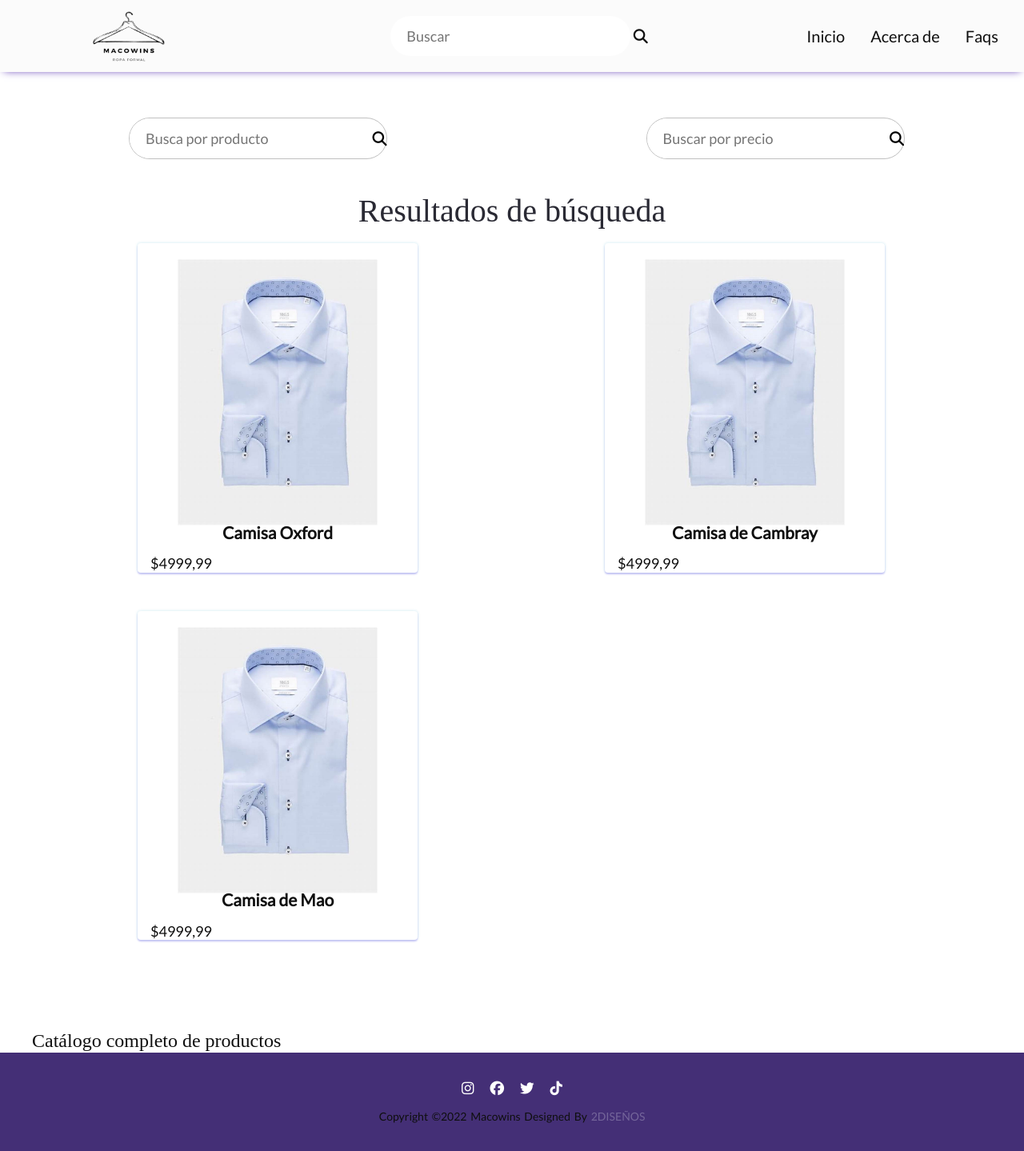
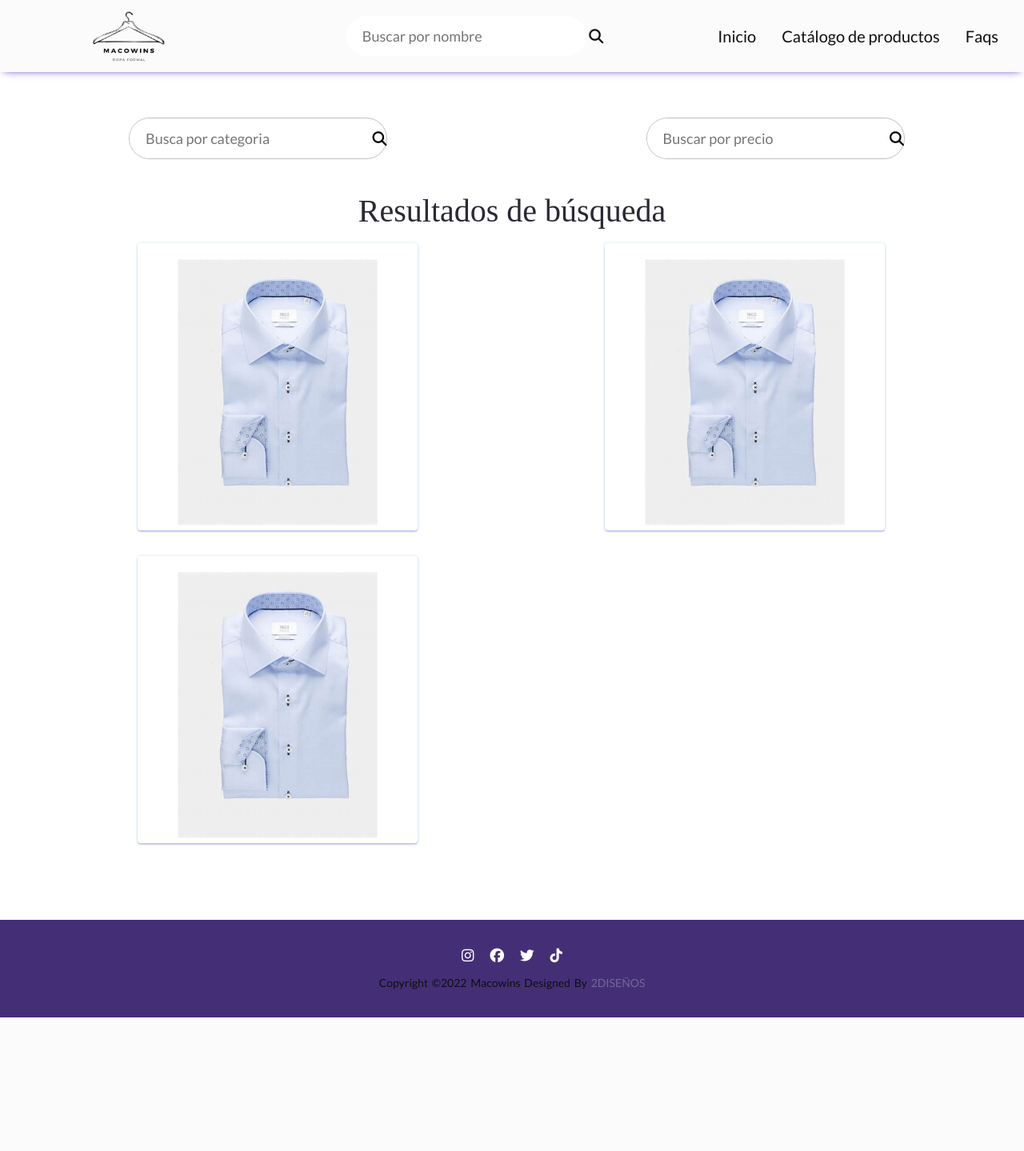
Before and after one commit to bellidopau/trabajos_despegar, a Flask app: page / in a window 1280 px wide. Shown: the whole page at 80% size. After the commit the page ends 1272 px from the top, so only its background shows below. Run offline with Flask 2, Linux system fonts and the light colour scheme; some libraries are stand-ins or nearby versions.

Commit message:
corrijiendo

```diff
--- a/app.py
+++ b/app.py
@@ -5,18 +5,21 @@ from tp3Objetos import *
 app = Flask(__name__)
 
 
+def cargar_sucursales():
+    lista = []
+    lis = cargar_todos(modulo='tp3Objetos').values()
+    for suc in lis:
+        for producto in suc.productos:
+            lista.append(producto)
+    return lista
+
 @app.get("/")
 def raiz():
     return render_template("home.html")
 
 @app.get("/lista_productos")
 def lista_de_productos():
-    lista = []
-    lis = cargar_todos(modulo='tp3Objetos').values()
-    for suc in lis:
-        for producto in suc.productos:
-            lista.append(producto)
-    return render_template("lista_productos.html", lista = lista)
+    return render_template("lista_productos.html", lista = cargar_sucursales())
 
 
 
@@ -29,7 +32,12 @@ def ventas():
     return render_template("lista_ventas.html")
 
 
-@app.route("/busqueda", methods=['GET'])
+@app.get("/detalles")
 def busqueda():
-    busqueda = request.args.get('busqueda')
-    return render_template("resultado.html")
+    return render_template("detalles.html", productos = busqueda_por_nombre(request.args.get("por_nombre", "remera blanca")), busqueda = request.args.get("por_nombre"))
+
+def busqueda_por_nombre(input):
+    return [producto for producto in cargar_sucursales() if PorNombre(input).corresponde_al_producto(producto)]
+
+def saludo():
+    return render_template("detalles.html", nombre = busqueda_por_nombre())
--- a/static/styles.css
+++ b/static/styles.css
@@ -95,13 +95,9 @@ footer{
     margin: 0 100px;
     height: 80px;
     width: 90px;
-    /*hover logo*/
     transition: all 0.3s;
+}
 
-    /*max-width: 136px;
-    padding: 21px;
-    align-items: center;*/
-}
 
 /* detalles: se agranda al apoyar sobre logo*/
 
@@ -122,16 +118,6 @@ header .logo-cabecera img:hover{
     left: 0;
     box-shadow: 0 3px 10px -5px #4d25ac;
 }
-
-
-
-    /*
-    width: 100%;
-    position: inherit;
-    top: 0;
-    left: 0;
-    box-shadow: 0 3px 10px -5px #5f5f5f*/
-
 
 
 
@@ -227,12 +213,6 @@ ul.redes-contacto li a:hover{
     filter: none;
 }
 
-/* estilos buscador
-.buscador{
-    display: flex;
-    justify-content: center;
-    align-items: center;
-}*/
 
 input{
     width: 300px;
@@ -336,6 +316,7 @@ input{
 
 .card .pestaña_detalle{
     text-align: center;
+    line-height: 4px;
 }
 
 .precio{
@@ -395,27 +376,6 @@ i .fa fa-search icono{
     font-size: 24px;
 }
 
-/*.container{
-    width: 85%;
-    max-width: 850px;
-    margin: 20px;
-}
-
-.pie-pagina{
-    font-style: italic;
-    color: #fff;
-    line-height: 0px;
-
-}
-
-.ver-prod{
-    text-align: right;
-    margin: 20px 30px;
-    font-style: normal;
-    display: flex;
-    justify-content: end;
-}
-
 section.juntos{
     flex-direction: row;
 }*/
@@ -434,6 +394,10 @@ table  {
    border-collapse: collapse;
    width: 100%;
    text-align: center;
+   margin: 100px;
+   margin-top: 10px;
+   margin-bottom: 132px;
+   margin-left: 0px;
 }
 thead{
     background-color: #bcb6d0;
@@ -591,3 +555,14 @@ tbody tr:hover {
     align-items: center;
     padding: 40px;
 }
+
+.arriba{
+    font-size: 45px;
+    height: 135px;
+}
+
+.fecha_filtro{
+    margin: 10px;
+    margin-bottom: 90px;
+    margin-left: 3px;
+}
--- a/templates/home.html
+++ b/templates/home.html
@@ -18,8 +18,9 @@
 
 
 
-            <form class="buscador">
-                        <input type="text" placeholder="Buscar" required>
+            <form class="buscador" action="/detalles" method="get">
+                        <input type="text" name="por_nombre" placeholder="Buscar por nombre">
+                        <label for="por_nombre"></label>
                         <a href="#" class="boton-lupa">
                          <i class="fa fa-search icono"></i></a>
 
@@ -32,8 +33,10 @@
                         <a href="#inicio">Inicio</a>
                     </li>
                     <li class="menu-inicio">
-                        <a href="sobre-nos">Acerca de</a>
+                        <a href="{{ url_for('lista_de_productos')}}" >Catálogo de productos</a>
+
                     </li>
+
                     <li class="menu-inicio">
                         <a href="#ayuda">Faqs</a>
                     </li>
@@ -57,14 +60,14 @@
            <section id="inicio">
 
                 <section class="varios_buscadores">
-                    <form class="buscador_esp">
-                        <input type="text" placeholder="Busca por producto" required>
+                    <form class="buscador_esp" action="/detalles" method="get">
+                        <input type="text" placeholder="Busca por categoria" required>
                         <a href="#" class="boton-lupa">
                         <i class="fa fa-search icono"></i></a>
 
                     </form>
 
-                    <form class="buscador_esp">
+                    <form class="buscador_esp" action="/detalles" method="get">
                         <input type="text" placeholder="Buscar por precio" required>
                         <a href="#" class="boton-lupa">
                         <i class="fa fa-search icono"></i></a>
@@ -82,8 +85,7 @@
                             <div class="product">
                                 <div class="card">
                                     <img src="../static/img/producto-catalogo.jpg" alt="Imagen de camisa">
-                                    <h3>Camisa Oxford</h3>
-                                    <p>$4999,99</p>
+
                                 </div>
 
                             </div>
@@ -91,8 +93,7 @@
                             <div class="product">
                                 <div class="card">
                                     <img src="../static/img/producto-catalogo.jpg" alt="Imagen de camisa">
-                                    <h3>Camisa de Cambray </h3>
-                                    <p>$4999,99</p>
+
                                 </div>
 
                             </div>
@@ -100,18 +101,11 @@
                             <div class="product">
                                 <div class="card">
                                     <img src="../static/img/producto-catalogo.jpg" alt="Imagen de camisa">
-                                    <h3>Camisa de Mao</h3>
-                                    <p>$4999,99</p>
+
                                 </div>
                             </div>
                         </div>
                 </section>
-
-            </section>
-
-            <section class="productos-enlace-interno">
-
-                <a class="esto" href="{{ url_for('lista_de_productos')}}" >Catálogo completo de productos</a>
 
             </section>
 
--- a/templates/lista_productos.html
+++ b/templates/lista_productos.html
@@ -78,6 +78,8 @@
 
 
 
+
+
                     {%endfor%}
                 </div>
 
--- a/tp3Objetos.py
+++ b/tp3Objetos.py
@@ -127,8 +127,6 @@ class Sucursal:
         return [producto for producto in self.productos if criterio.corresponde_al_producto(producto)]
 
 
-    def lista_segun_criterio(self, criterio):
-          return [producto for producto in self.productos if criterio.corresponde_al_producto(producto) ]
 
     def guardar_en_db(self, nombre_archivo, elemento):
         guardar(nombre_archivo, elemento)
```
Also changed, not shown: templates/detalles.html (+11 -5 lines), templates/lista_ventas.html (+12 -0 lines).
